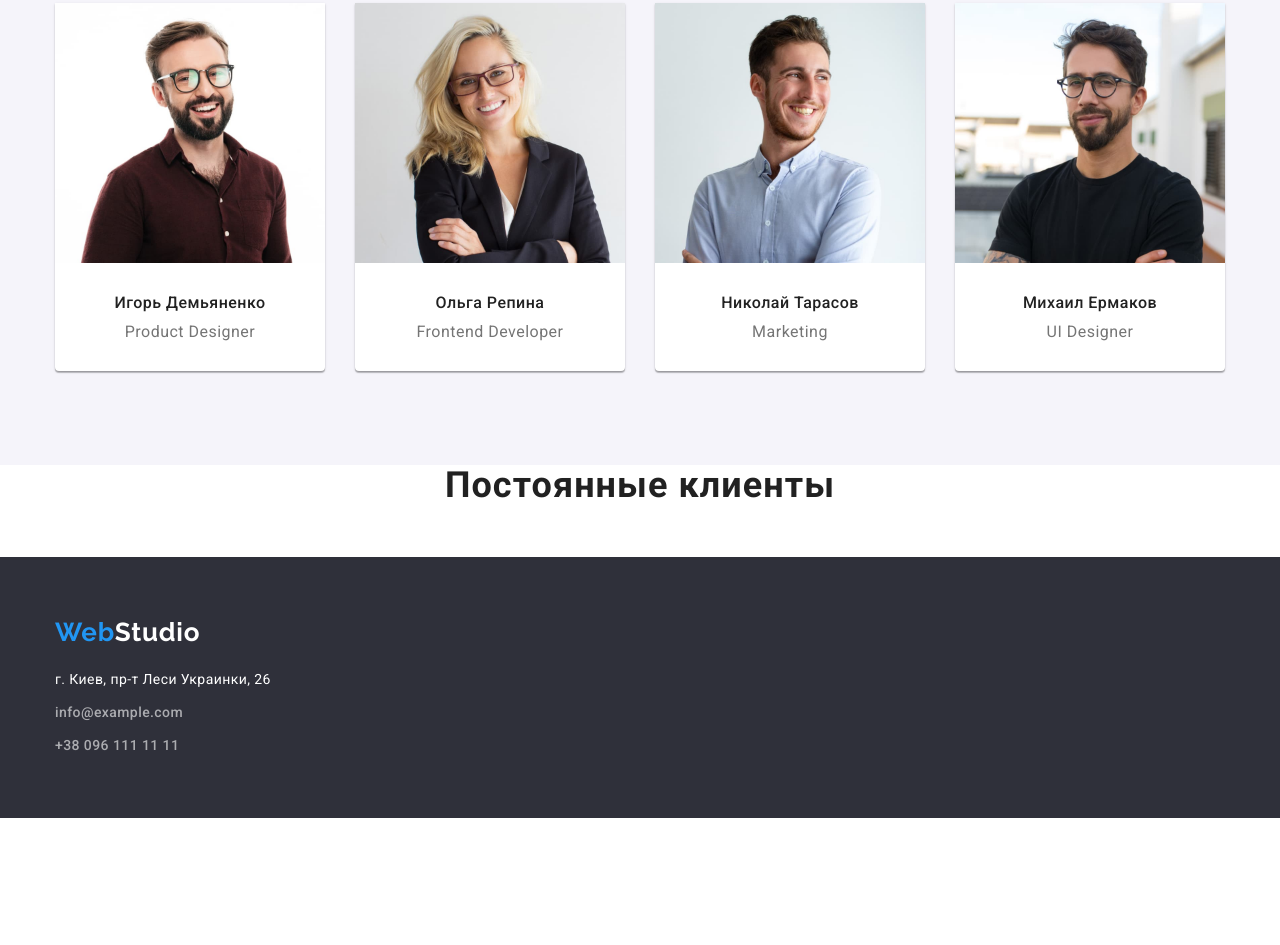
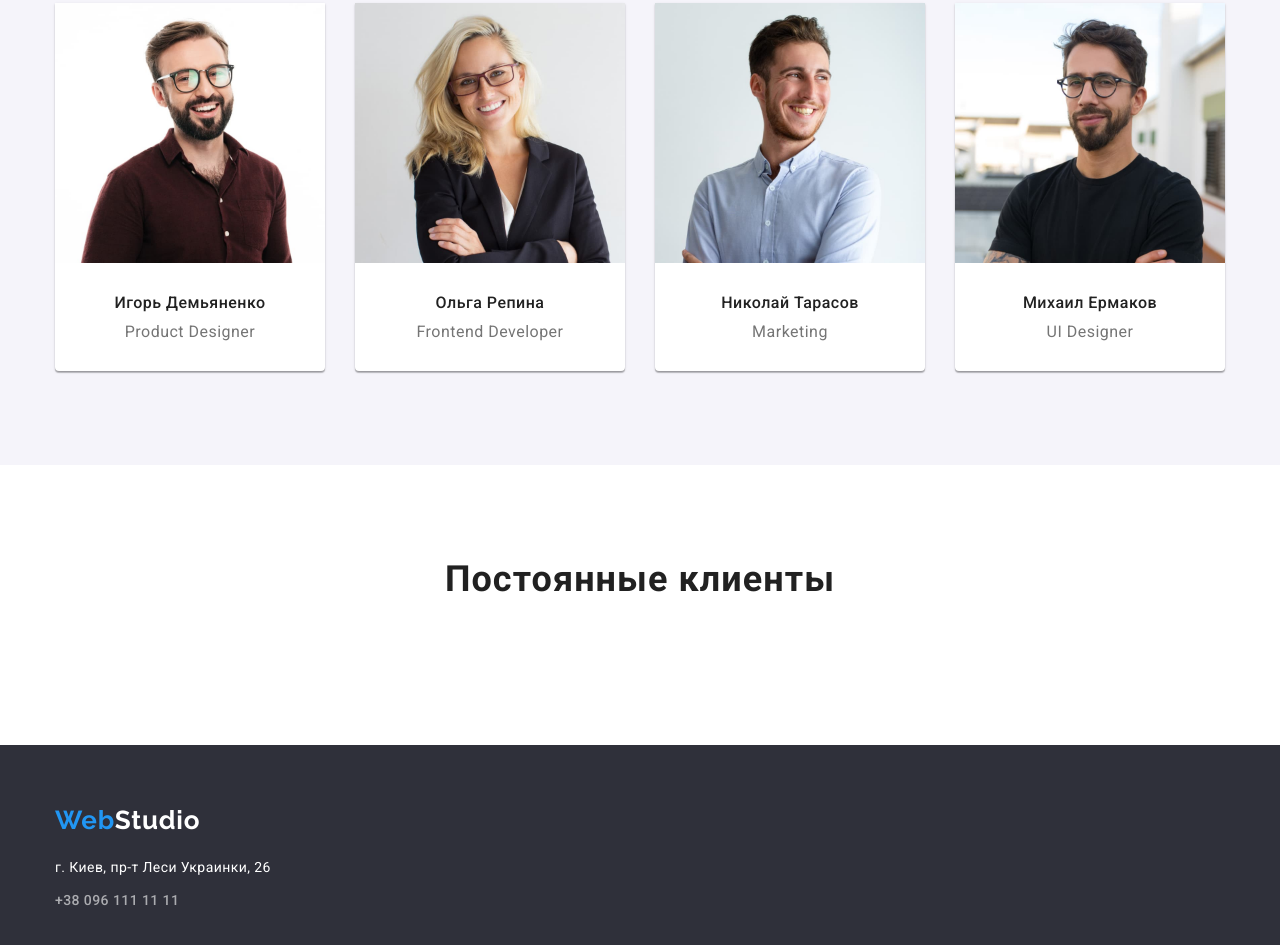
Before and after one commit to Mariianath/goit-markup-hw-04, a plain HTML site: page index.html in a window 1280 px wide. Shown: the part 1630-2575 px from the top of the page. Before the commit the page ends 2448 px from the top, so only its background shows below. Drawn offline with nearby package versions, Linux system fonts and the light colour scheme.

```diff
--- a/css/styles.css
+++ b/css/styles.css
@@ -123,7 +123,6 @@ address {
 /*hero*/
 .hero-container {
   background: #2f303a;
-  /*width: 1200px;*/
   padding: 200px 0;
 }
 .overlay {
@@ -287,6 +286,12 @@ address {
   /*text-align: center;*/
   letter-spacing: 0.03em;
 }
+
+/*======Our Clients====*/
+.clients-sction {
+  padding-top: 94px;
+  padding-bottom: 94px;
+}
 /*======main section style ends===*/
 /*======footer style starts===*/
 .footer {
--- a/index.html
+++ b/index.html
@@ -134,12 +134,13 @@
 
             <address class="adress">г. Киев, пр-т Леси Украинки, 26</address>
             <ul>
-            <li class="contact-ithem"><a href="mailto:info@example.com" class="contact-footer">info@example.com</a></li>
+            <li class="contact-ithem"><a href="mailto:info@example.com" class="contact-footer">
+
                  <li class="contact-ithem"><a href="tel:+380961111111" class="contact-footer">+38 096 111 11 11</a></li>
             </ul>
             </div>
             <div class="networks">
-                <ul class="networks-list">
+                                <ul class="networks-list">
                     <li class="networks-ithem"><a href="#" aria-label="Instagram"></a></li>
                     <li class="networks-ithem"><a href="#" aria-label="Twitter"></a></li>
                     <li class="networks-ithem"><a href="#" aria-label="Facebook"></a></li>
```
Also changed, not shown: images/sprite.svg (added).
